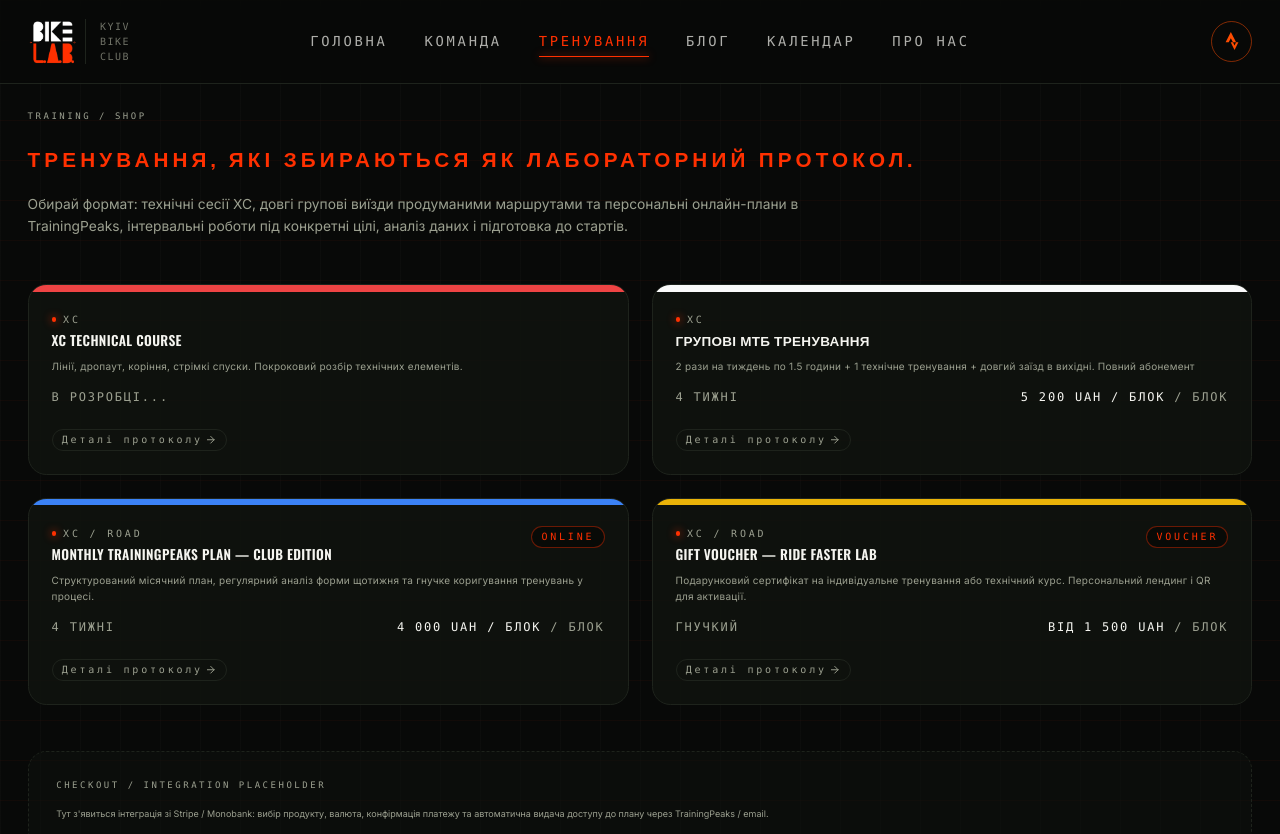
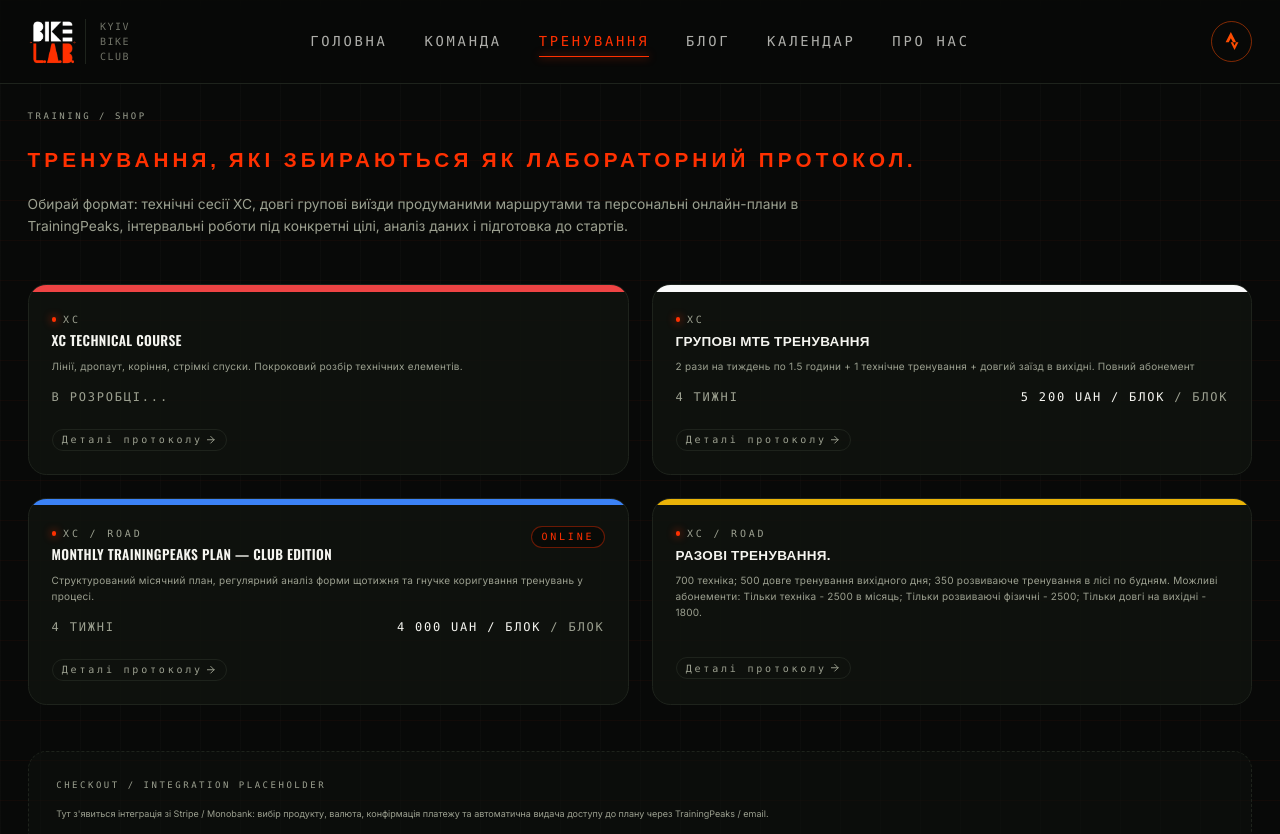
Before and after one commit to VasileAdicto/bikelab-site, a Next.js app: page /training in a window 1280 px wide. Shown: the top 834 px of the page. Built offline with nearby package versions, Linux system fonts and the light colour scheme.

Commit message:
Update training title and description in the training page, removing pricing and duration details for clarity.

```diff
--- a/src/app/training/page.tsx
+++ b/src/app/training/page.tsx
@@ -32,14 +32,14 @@ const trainings = [
     badge: "online",
   },
   {
-    title: "Gift Voucher — Ride Faster Lab",
+    title: "Разові тренування.",
     level: "All" as const,
     stripeColor: "yellow" as const,
     description:
-      "Подарунковий сертифікат на індивідуальне тренування або технічний курс. Персональний лендинг і QR для активації.",
-    price: "від 1 500 UAH",
-    duration: "гнучкий",
-    badge: "voucher",
+      "700 техніка; 500 довге тренування вихідного дня; 350 розвиваюче тренування в лісі по будням. Можливі абонементи: Тільки техніка - 2500 в місяць; Тільки розвиваючі фізичні - 2500; Тільки довгі на вихідні - 1800.",
+    price: "",
+    duration: "",
+    badge: "",
   },
 ];
 
```
